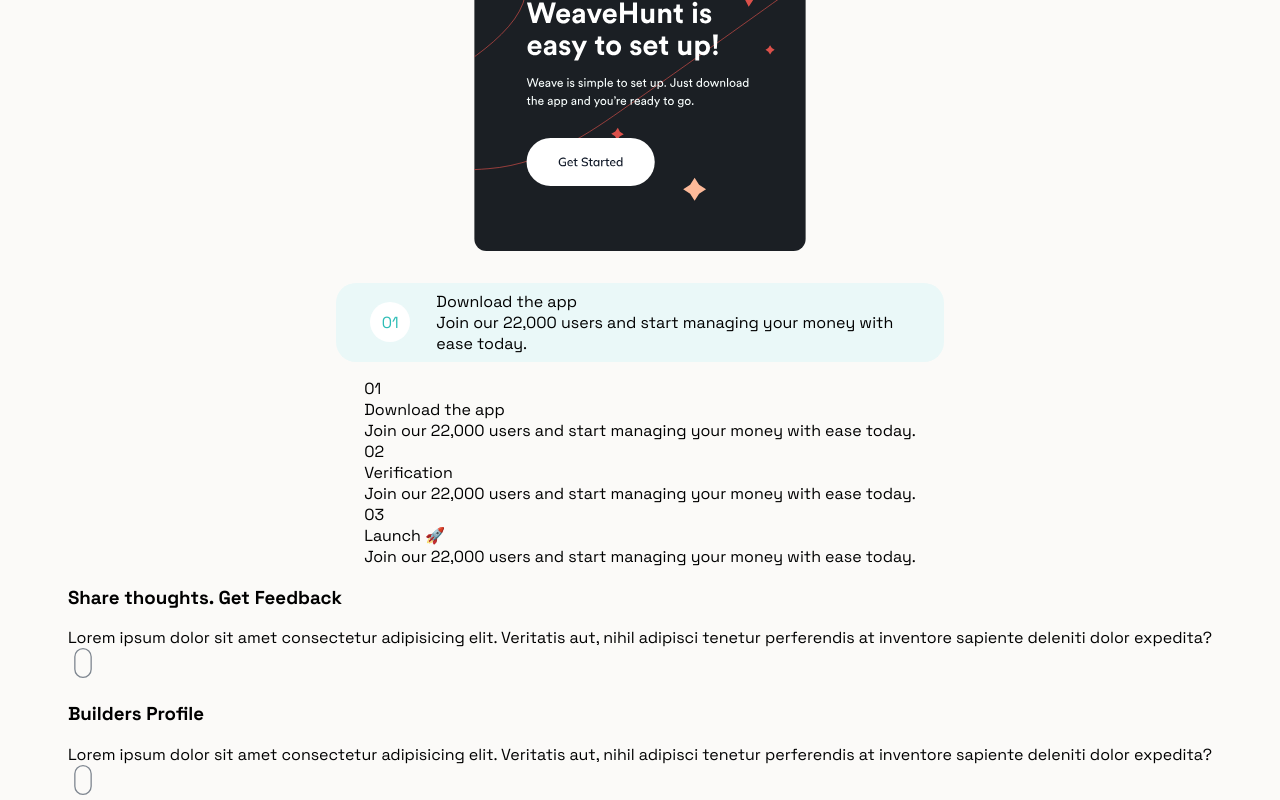
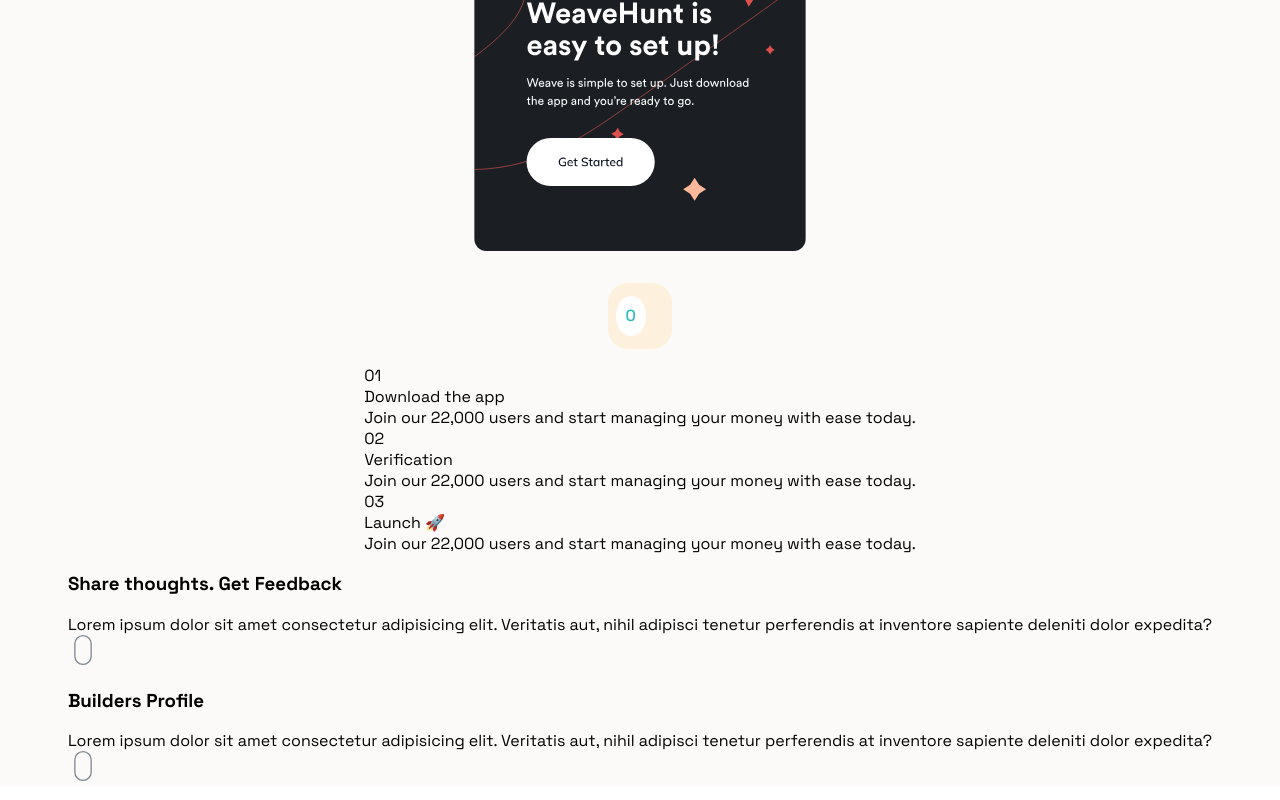
Before and after one commit to codingknite/weavehunt, a Next.js app: page / in a window 1280 px wide. Shown: the part 2964-3764 px from the top of the page. Built offline with nearby package versions, Linux system fonts and the light colour scheme.

Commit message:
chore: steps cards

```diff
--- a/components/cards/steps.tsx
+++ b/components/cards/steps.tsx
@@ -1,11 +1,17 @@
 import styled from 'styled-components';
 
-const Wrapper = styled.div`
-  background: #eaf8f8;
+interface StepProps {
+  num: 1 | 2 | 3;
+}
+
+const Wrapper = styled.div<StepProps>`
+  background: ${(props) =>
+    props.num === 1 ? '#daf9f9' : props.num === 2 ? '#e2f1fd' : '#fdf1dd'};
   border-radius: 20px;
   margin: 1rem;
-  padding: 0.5rem;
+  padding: 0.8rem 0.5rem;
   display: flex;
+  gap: 0.5rem;
   align-items: center;
   justify-content: space-evenly;
 
@@ -20,26 +26,39 @@
     align-items: center;
     justify-content: center;
     color: #2ebdb6;
+    font-weight: 500;
   }
 
-  div {
-    /* background: purple; */
+  > div {
     width: 80%;
+
+    .heading {
+      font-weight: 450;
+      font-size: 1.25rem;
+    }
+
+    .text {
+      font-weight: 300;
+      font-size: 14px;
+    }
   }
 `;
 
-const Steps = () => {
+const Steps = (props: Props) => {
   return (
-    <Wrapper>
-      <p className='step-number'>01</p>
+    <Wrapper num={props.num}>
+      <p className='step-number'>0{props.num}</p>
       <div>
-        <p>Download the app</p>
-        <p>
-          Join our 22,000 users and start managing your money with ease today.
-        </p>
+        <p className='heading'>{props.heading}</p>
+        <p className='text'>{props.text}</p>
       </div>
     </Wrapper>
   );
 };
 
+interface Props {
+  heading: string;
+  text: string;
+  num: 1 | 2 | 3;
+}
 export default Steps;
```
